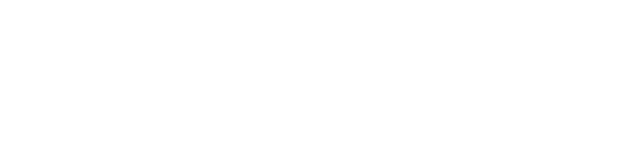
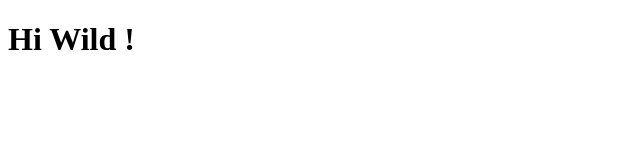
Before and after one commit to Nicobellick/my-super-website, a plain HTML site: page index.html in a window 1280 px wide. Shown: the whole page, without its empty margins (0-640 px from the left). Drawn offline with Linux system fonts and the light colour scheme.

Commit message:
H1 changed

```diff
--- a/index.html
+++ b/index.html
@@ -5,5 +5,6 @@
   <meta charset="utf-8" />
 </head>
 <body>
+	<h1> Hi Wild ! </h1>
 </body>
 </html>
```
